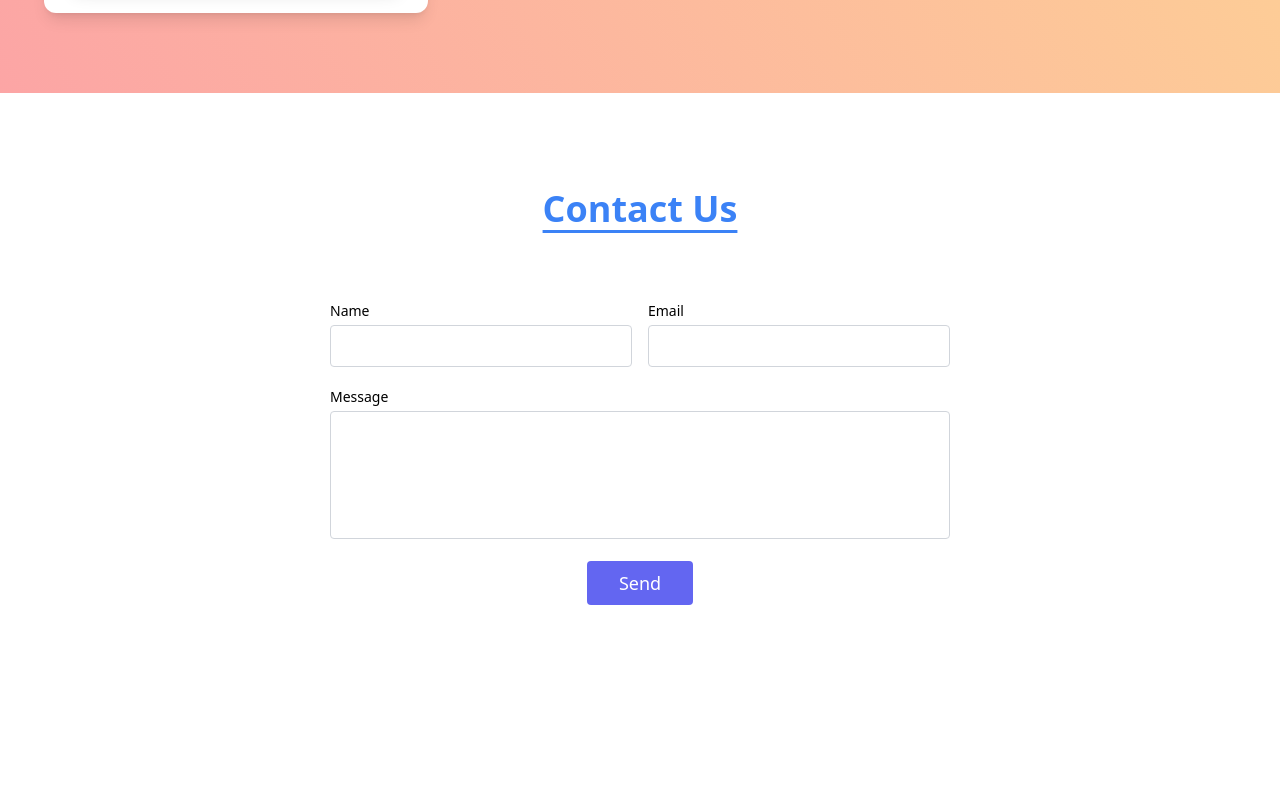
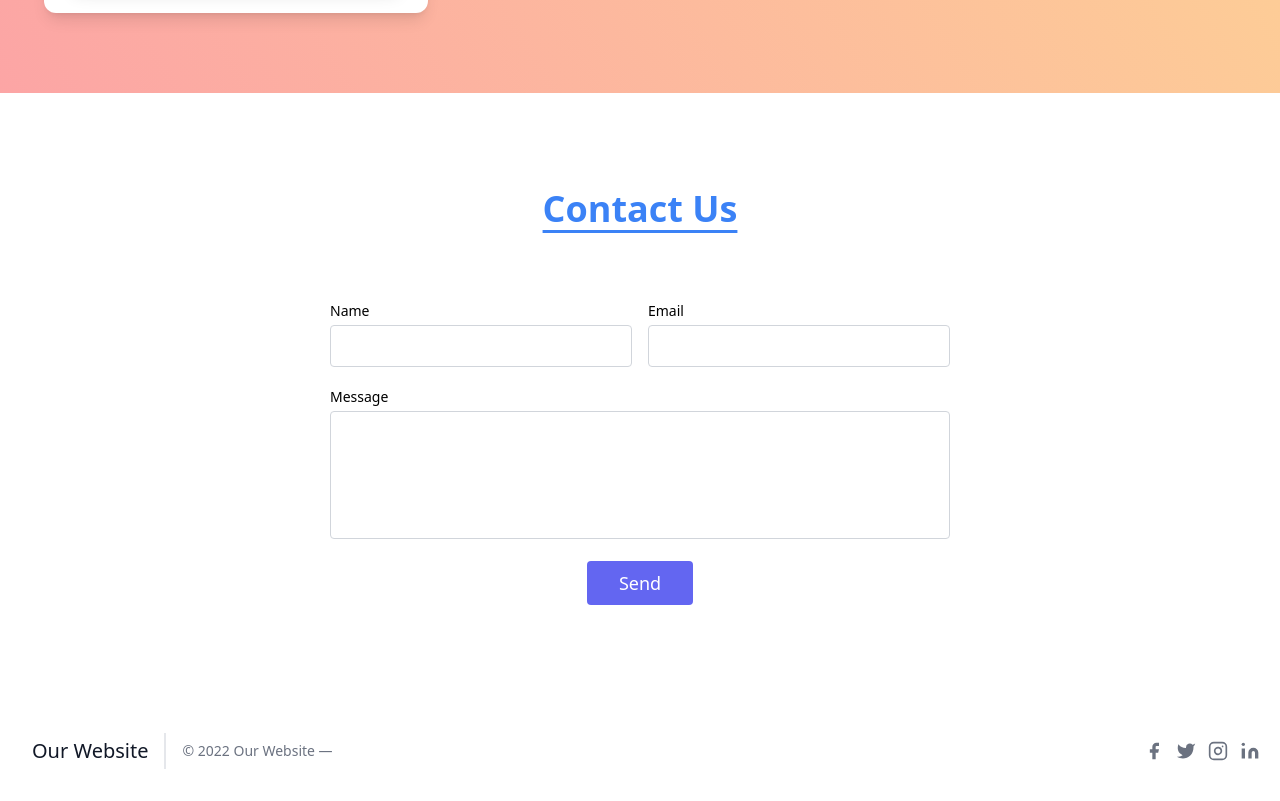
Before and after one commit to khanshorif331/neighbour-home, a React (Create React App) app: page / in a window 1280 px wide. Shown: the part 2101-2902 px from the top of the page. Before the commit the page ends 2802 px from the top, so only its background shows below. Built offline with nearby package versions, Linux system fonts and the light colour scheme.

Commit message:
footer by sadik

```diff
--- a/src/App.js
+++ b/src/App.js
@@ -2,6 +2,7 @@ import './App.css'
 import Navbar from './components/Navbar/Navbar'
 import {Routes, Route} from 'react-router-dom'
 import Home from './Pages/Homepage/Home/Home'
+import Footer from './components/Footer/Footer'
 
 function App() {
 	return (
@@ -10,6 +11,7 @@ function App() {
 			<Routes>
 				<Route path='/' element={<Home/>} />
 			</Routes>
+			<Footer/>
 		</section>
 	)
 }
--- a/src/Pages/Homepage/Card/Card.js
+++ b/src/Pages/Homepage/Card/Card.js
@@ -5,79 +5,79 @@ const Card = ({ course }) => {
     course;
   return (
     <div>
-      <div class="max-w-sm bg-white px-6 pt-6 pb-2 rounded-xl shadow-lg transform hover:scale-105 transition duration-500">
-        <h3 class="mb-3 text-xl font-bold text-indigo-600">{type}</h3>
-        <div class="relative">
-          <img class="w-full rounded-xl" src={picture} alt="Colors" />
-          <p class="absolute top-0 bg-yellow-300 text-gray-800 font-semibold py-1 px-3 rounded-br-lg rounded-tl-lg">
+      <div className="max-w-sm bg-white px-6 pt-6 pb-2 rounded-xl shadow-lg transform hover:scale-105 transition duration-500">
+        <h3 className="mb-3 text-xl font-bold text-indigo-600">{type}</h3>
+        <div className="relative">
+          <img className="w-full rounded-xl" src={picture} alt="Colors" />
+          <p className="absolute top-0 bg-yellow-300 text-gray-800 font-semibold py-1 px-3 rounded-br-lg rounded-tl-lg">
             {price}
           </p>
-          <p class="absolute top-0 right-0 bg-yellow-300 text-gray-800 font-semibold py-1 px-3 rounded-tr-lg rounded-bl-lg">
+          <p className="absolute top-0 right-0 bg-yellow-300 text-gray-800 font-semibold py-1 px-3 rounded-tr-lg rounded-bl-lg">
             {discount}
           </p>
         </div>
-        <h1 class="mt-4 text-gray-800 text-2xl font-bold cursor-pointer">
+        <h1 className="mt-4 text-gray-800 text-2xl font-bold cursor-pointer">
           {title}
         </h1>
-        <div class="my-4">
-          <div class="flex space-x-1 items-center">
+        <div className="my-4">
+          <div className="flex space-x-1 items-center">
             <span>
               <svg
                 xmlns="http://www.w3.org/2000/svg"
-                class="h-6 w-6 text-indigo-600 mb-1.5"
+                className="h-6 w-6 text-indigo-600 mb-1.5"
                 fill="none"
                 viewBox="0 0 24 24"
                 stroke="currentColor"
               >
                 <path
-                  stroke-linecap="round"
-                  stroke-linejoin="round"
-                  stroke-width="2"
+                  strokeLinecap="round"
+                  strokeLinejoin="round"
+                  strokeWidth="2"
                   d="M12 8v4l3 3m6-3a9 9 0 11-18 0 9 9 0 0118 0z"
                 />
               </svg>
             </span>
             <p>{duration}</p>
           </div>
-          <div class="flex space-x-1 items-center">
+          <div className="flex space-x-1 items-center">
             <span>
               <svg
                 xmlns="http://www.w3.org/2000/svg"
-                class="h-6 w-6 text-indigo-600 mb-1.5"
+                className="h-6 w-6 text-indigo-600 mb-1.5"
                 fill="none"
                 viewBox="0 0 24 24"
                 stroke="currentColor"
               >
                 <path
-                  stroke-linecap="round"
-                  stroke-linejoin="round"
-                  stroke-width="2"
+                  strokeLinecap="round"
+                  strokeLinejoin="round"
+                  strokeWidth="2"
                   d="M16 4v12l-4-2-4 2V4M6 20h12a2 2 0 002-2V6a2 2 0 00-2-2H6a2 2 0 00-2 2v12a2 2 0 002 2z"
                 />
               </svg>
             </span>
             <p>{assignment}</p>
           </div>
-          <div class="flex space-x-1 items-center">
+          <div className="flex space-x-1 items-center">
             <span>
               <svg
                 xmlns="http://www.w3.org/2000/svg"
-                class="h-6 w-6 text-indigo-600 mb-1.5"
+                className="h-6 w-6 text-indigo-600 mb-1.5"
                 fill="none"
                 viewBox="0 0 24 24"
                 stroke="currentColor"
               >
                 <path
-                  stroke-linecap="round"
-                  stroke-linejoin="round"
-                  stroke-width="2"
+                  strokeLinecap="round"
+                  strokeLinejoin="round"
+                  strokeWidth="2"
                   d="M10 20l4-16m4 4l4 4-4 4M6 16l-4-4 4-4"
                 />
               </svg>
             </span>
             <p>TypeScript</p>
           </div>
-          <button class="mt-4 text-xl w-full text-white bg-indigo-600 py-2 rounded-xl shadow-lg">
+          <button className="mt-4 text-xl w-full text-white bg-indigo-600 py-2 rounded-xl shadow-lg">
             Purchase now
           </button>
         </div>
--- a/src/components/Footer/Footer.js
+++ b/src/components/Footer/Footer.js
@@ -1,10 +1,46 @@
 import React from 'react';
 
 const Footer = () => {
+
+    const date = new Date().getFullYear()
+    console.log(date);
+
     return (
-        <div>
-            This is Footer
-        </div>
+        <footer className="text-gray-600 body-font">
+            <div className="container px-5 py-8 mx-auto flex items-center sm:flex-row flex-col">
+                <p className="flex title-font font-medium items-center md:justify-start justify-center text-gray-900">
+
+                    <span className="ml-3 text-xl">Our Website</span>
+                </p>
+                <p className="text-sm text-gray-500 sm:ml-4 sm:pl-4 sm:border-l-2 sm:border-gray-200 sm:py-2 sm:mt-0 mt-4">© {date} Our Website —
+                    <a href="https://twitter.com/knyttneve" className="text-gray-600 ml-1" rel="noopener noreferrer" target="_blank"></a>
+                </p>
+                <span className="inline-flex sm:ml-auto sm:mt-0 mt-4 justify-center sm:justify-start">
+                    <a className="text-gray-500">
+                        <svg fill="currentColor" strokeLinecap="round" strokeLinejoin="round" strokeWidth="2" className="w-5 h-5" viewBox="0 0 24 24">
+                            <path d="M18 2h-3a5 5 0 00-5 5v3H7v4h3v8h4v-8h3l1-4h-4V7a1 1 0 011-1h3z"></path>
+                        </svg>
+                    </a>
+                    <a className="ml-3 text-gray-500">
+                        <svg fill="currentColor" strokeLinecap="round" strokeLinejoin="round" strokeWidth="2" className="w-5 h-5" viewBox="0 0 24 24">
+                            <path d="M23 3a10.9 10.9 0 01-3.14 1.53 4.48 4.48 0 00-7.86 3v1A10.66 10.66 0 013 4s-4 9 5 13a11.64 11.64 0 01-7 2c9 5 20 0 20-11.5a4.5 4.5 0 00-.08-.83A7.72 7.72 0 0023 3z"></path>
+                        </svg>
+                    </a>
+                    <a className="ml-3 text-gray-500">
+                        <svg fill="none" stroke="currentColor" strokeLinecap="round" strokeLinejoin="round" strokeWidth="2" className="w-5 h-5" viewBox="0 0 24 24">
+                            <rect width="20" height="20" x="2" y="2" rx="5" ry="5"></rect>
+                            <path d="M16 11.37A4 4 0 1112.63 8 4 4 0 0116 11.37zm1.5-4.87h.01"></path>
+                        </svg>
+                    </a>
+                    <a className="ml-3 text-gray-500">
+                        <svg fill="currentColor" stroke="currentColor" strokeLinecap="round" strokeLinejoin="round" strokeWidth="0" className="w-5 h-5" viewBox="0 0 24 24">
+                            <path stroke="none" d="M16 8a6 6 0 016 6v7h-4v-7a2 2 0 00-2-2 2 2 0 00-2 2v7h-4v-7a6 6 0 016-6zM2 9h4v12H2z"></path>
+                            <circle cx="4" cy="4" r="2" stroke="none"></circle>
+                        </svg>
+                    </a>
+                </span>
+            </div>
+        </footer>
     );
 };
 
```
